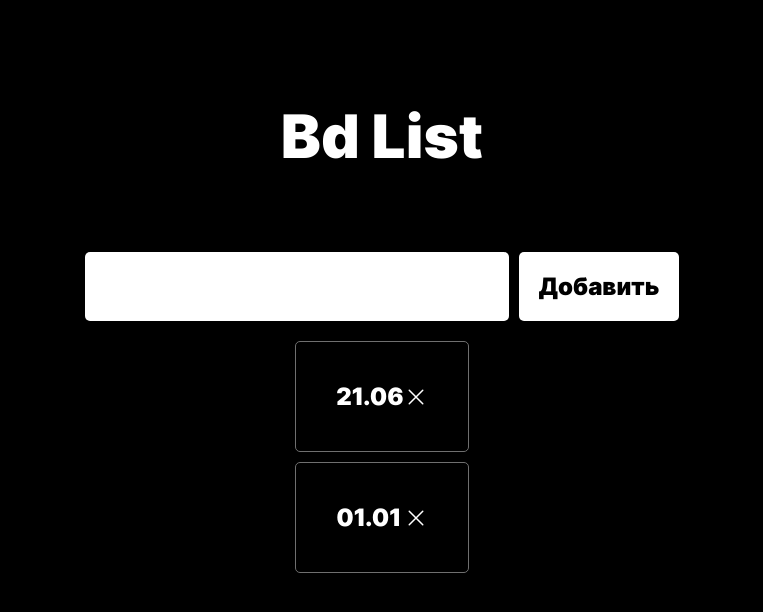
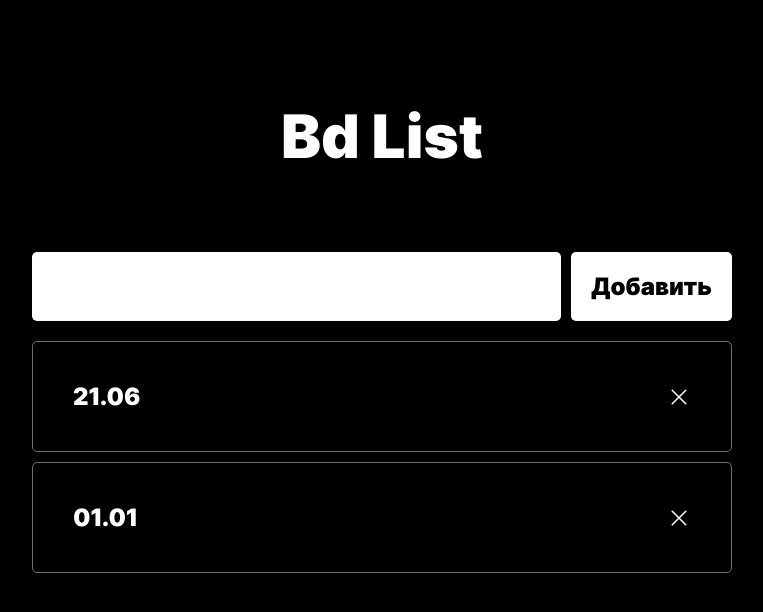
Before and after one commit to auroraptor/birthday-list, a React (Create React App) app: page / in a window 1280 px wide. Shown: the top 612 px of the page, without its empty margins (258-1021 px from the left). Built offline with nearby package versions, Linux system fonts and the light colour scheme.

Commit message:
fix: правки стилей для соответсвтия макету

```diff
--- a/src/components/BdForm/bd-form.module.css
+++ b/src/components/BdForm/bd-form.module.css
@@ -1,8 +1,10 @@
 .form {
+    box-sizing: border-box;
     display: flex;
     gap: 10px;
+    justify-content: space-between;
     margin: 0;
-    max-width: 700px;
     padding: 0;
     width: 100%;
+    width: 700px;
 }
--- a/src/components/BdItem/BdItem.jsx
+++ b/src/components/BdItem/BdItem.jsx
@@ -1,7 +1,7 @@
 import React from "react";
 import { useDispatch } from "react-redux/es/exports";
 import { removeBd } from "../../slices/bdSlice";
-import styles from "./bdItem.module.css";
+import styles from "./bd-item.module.css";
 
 export default function BdItem({ id, date }) {
   const dispatch = useDispatch();
--- a/src/components/BdItem/bdItem.module.css
+++ b/src/components/BdItem/bd-item.module.css
@@ -6,9 +6,8 @@
     display: flex;
     justify-content: space-between;
     margin: 0;
-    max-width: 700px;
     padding: 40px;
-    width: 100%;
+    width: 700px;
 }
 
 .date {
--- a/src/components/UI/BdButton/bd-button.module.css
+++ b/src/components/UI/BdButton/bd-button.module.css
@@ -4,6 +4,7 @@
     border-radius: 5px;
     border: none;
     box-sizing: border-box;
+    cursor: pointer;
     display: flex;
     font-family: 'Inter', Arial, sans-serif;
     font-size: 24px;
--- a/src/components/UI/BdInput/bd-input.module.css
+++ b/src/components/UI/BdInput/bd-input.module.css
@@ -2,9 +2,11 @@
     background: white;
     border-radius: 5px;
     border: none;
+    box-sizing: border-box;
     font-family: 'Inter', Arial, sans-serif;
     font-size: 24px;
     font-weight: 900;
     margin: 0;
     padding: 20px;
+    width: 100%;
 }
```
